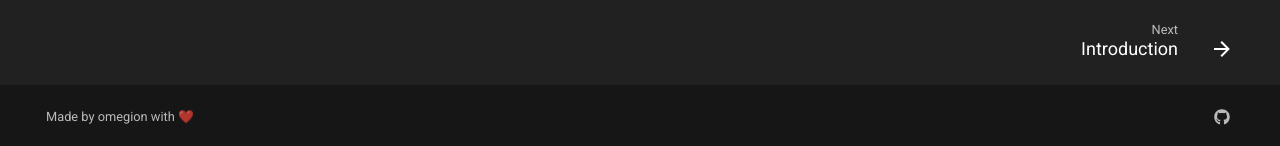
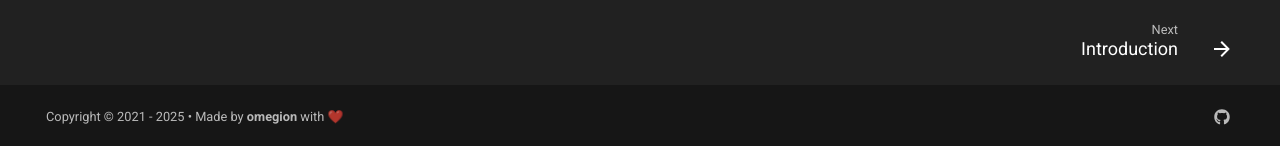
Before and after one commit to counterapi/docs, an MkDocs documentation site: the page built from docs/index.md, in a window 1280 px wide. Shown: the part 760-906 px from the top of the page. Built offline with MkDocs 1.6.1 and Material for MkDocs 9.7.7, drawn with Linux system fonts in a browser that asks for light colours; comment, search, counter and statistics services are not loaded.

```diff
--- a/mkdocs.yml
+++ b/mkdocs.yml
@@ -8,7 +8,7 @@ edit_uri: https://github.com/counterapi/docs/blob/main/docs/
 
 docs_dir: docs
 site_dir: site
-copyright: Made by omegion with ❤️
+copyright: Copyright &copy; 2021 - <script>document.write(new Date().getFullYear())</script> &bull; Made by <b><a href="https://github.com/omegion" target="_blank">omegion</a></b> with ❤️
 
 theme:
   name: material
@@ -39,6 +39,7 @@ theme:
     - navigation.expand
     - navigation.footer
     - toc.follow
+    - content.tooltips
 extra_css:
   - stylesheets/extra.css
 
```
Also changed, not shown: 1 other file.
